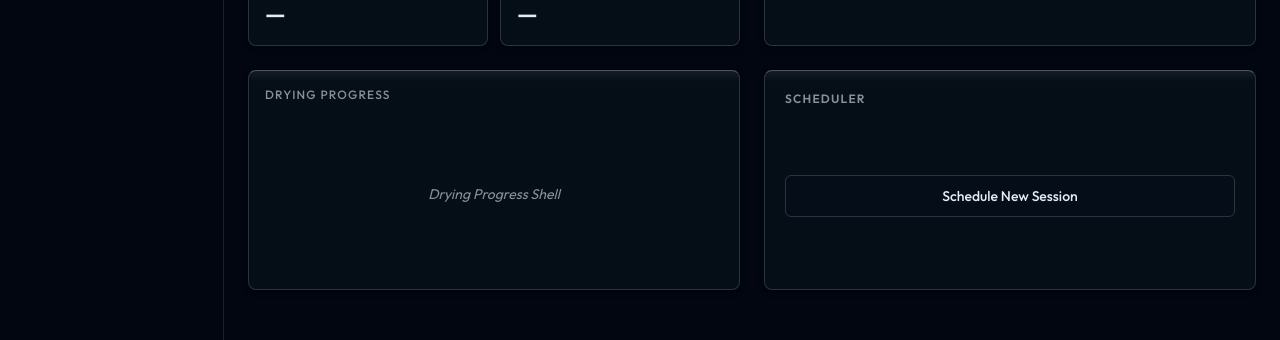
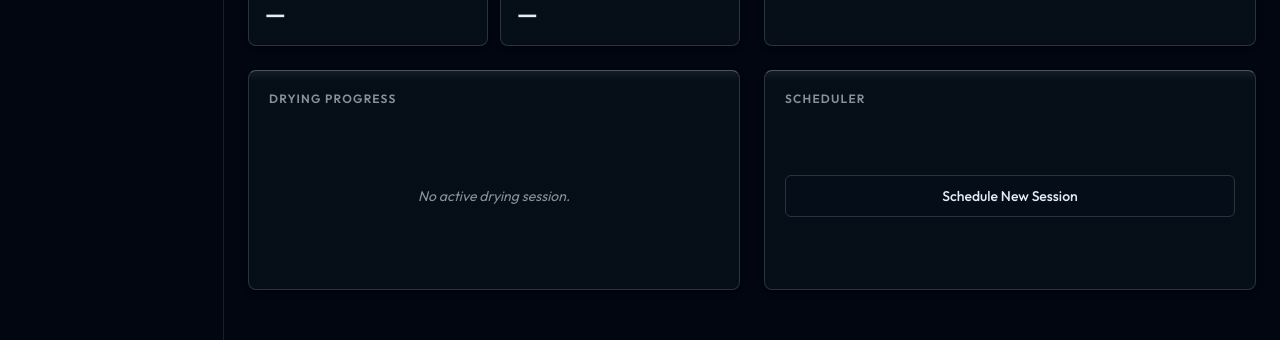
Before and after one commit to QyuGH/laundry-frontend, a React (Vite) app: page /monitoring in a window 1280 px wide. Shown: the part 266-606 px from the top of the page. Built offline with nearby package versions, Linux system fonts and the light colour scheme; no server answers; sample sign-in values are in the browser's storage.

Commit message:
added drying progress section

```diff
--- a/src/components/monitoring/DryingEstimate.jsx
+++ b/src/components/monitoring/DryingEstimate.jsx
@@ -1,16 +1,75 @@
 /**
- * Drying Progress Estimate container shell.
+ * Renders the drying progress tracking bar and estimated details.
  *
+ * @param {object} props
+ * @param {object|null} props.session - The active session document data.
+ * @param {object|null} props.progressData - The live drying progress from RTDB ({ percentage, updatedAt }).
+ * @param {boolean} props.isLoading - Whether the progress data is loading.
  * @returns {JSX.Element}
  */
-function DryingEstimate() {
+function DryingEstimate({ session, progressData, isLoading }) {
+  const isInactive = !session;
+  const isPending = session?.status === "pending";
+  const fabricLabel = session?.fabricType
+    ? session.fabricType.charAt(0).toUpperCase() + session.fabricType.slice(1)
+    : "";
+
+  let percentage = 0;
+  let statusText = "Awaiting sensor telemetry...";
+
+  if (!isInactive && !isPending && progressData?.percentage !== undefined) {
+    percentage = Math.min(100, Math.max(0, progressData.percentage));
+    statusText = `${Math.round(percentage)}% dried`;
+  }
+
   return (
-    <div className="flex flex-col gap-3 p-4 rounded-lg border border-border-muted bg-glass-card h-full min-h-[160px]">
-      <span className="text-text-muted text-xs uppercase tracking-widest font-medium">
-        Drying Progress
-      </span>
-      <div className="flex flex-col justify-center items-center flex-grow">
-        <p className="text-text-muted text-sm italic">Drying Progress Shell</p>
+    <div className="flex flex-col gap-4 p-5 rounded-lg border border-border-muted bg-glass-card h-full min-h-[220px]">
+      <div className="flex items-center justify-between">
+        <span className="text-text-muted text-xs uppercase tracking-widest font-semibold">
+          Drying Progress
+        </span>
+        {!isInactive && (
+          <span className="text-text-muted text-xs font-medium">
+            Fabric: {fabricLabel}
+          </span>
+        )}
+      </div>
+
+      <div className="flex flex-col justify-center flex-grow gap-4">
+        {isInactive ? (
+          <div className="flex flex-col justify-center items-center flex-grow">
+            <p className="text-text-muted text-sm italic">
+              No active drying session.
+            </p>
+          </div>
+        ) : isPending ? (
+          <div className="flex flex-col justify-center items-center flex-grow">
+            <p className="text-text-muted text-sm italic">
+              Session queued. Progress will track once deployed.
+            </p>
+          </div>
+        ) : (
+          <div className="flex flex-col gap-3">
+            <div className="flex justify-between items-baseline">
+              <span className="text-text text-2xl font-semibold tracking-tight">
+                {isLoading ? "Loading..." : statusText}
+              </span>
+            </div>
+
+            {/* Progress Bar Container */}
+            <div className="w-full bg-bg-light border border-border rounded-full h-3.5 overflow-hidden">
+              {/* Progress Fill (using approved bg-highlight variable) */}
+              <div
+                className="bg-highlight h-full rounded-full transition-all duration-500 ease-out"
+                style={{ width: `${percentage}%` }}
+              />
+            </div>
+
+            <p className="text-text-muted text-xs">
+              Recalculates every 30 seconds based on live VPD readings.
+            </p>
+          </div>
+        )}
       </div>
     </div>
   );
--- a/src/pages/MonitoringPage.jsx
+++ b/src/pages/MonitoringPage.jsx
@@ -35,6 +35,10 @@ function MonitoringPage() {
 
   const { data: sensors, isLoading: isSensorsLoading } = useRtdbListener(
     deviceId ? `devices/${deviceId}/sensors` : null,
+  );
+
+  const { data: progressData, isLoading: isProgressLoading } = useRtdbListener(
+    deviceId ? `devices/${deviceId}/dryingProgress` : null,
   );
 
   const fetchSessionData = async () => {
@@ -102,7 +106,8 @@ function MonitoringPage() {
     return res;
   };
 
-  const isRtdbLoading = isStatusLoading || isSensorsLoading;
+  const isRtdbLoading =
+    isStatusLoading || isSensorsLoading || isProgressLoading;
   const isLoading = isSessionLoading || isRtdbLoading;
 
   return (
@@ -128,7 +133,11 @@ function MonitoringPage() {
         </div>
 
         <div className="flex flex-col">
-          <DryingEstimate />
+          <DryingEstimate
+            session={session}
+            progressData={progressData}
+            isLoading={isLoading}
+          />
         </div>
 
         <div className="flex flex-col">
```
